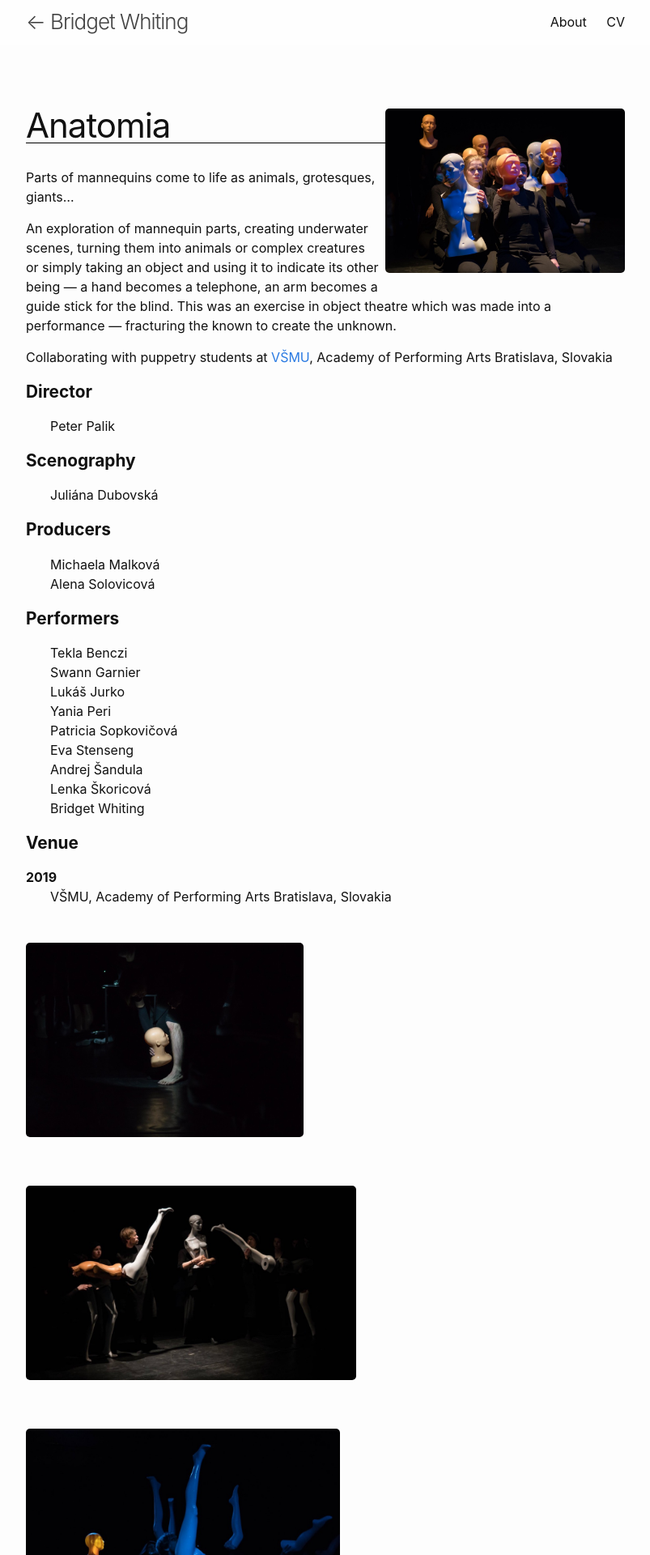
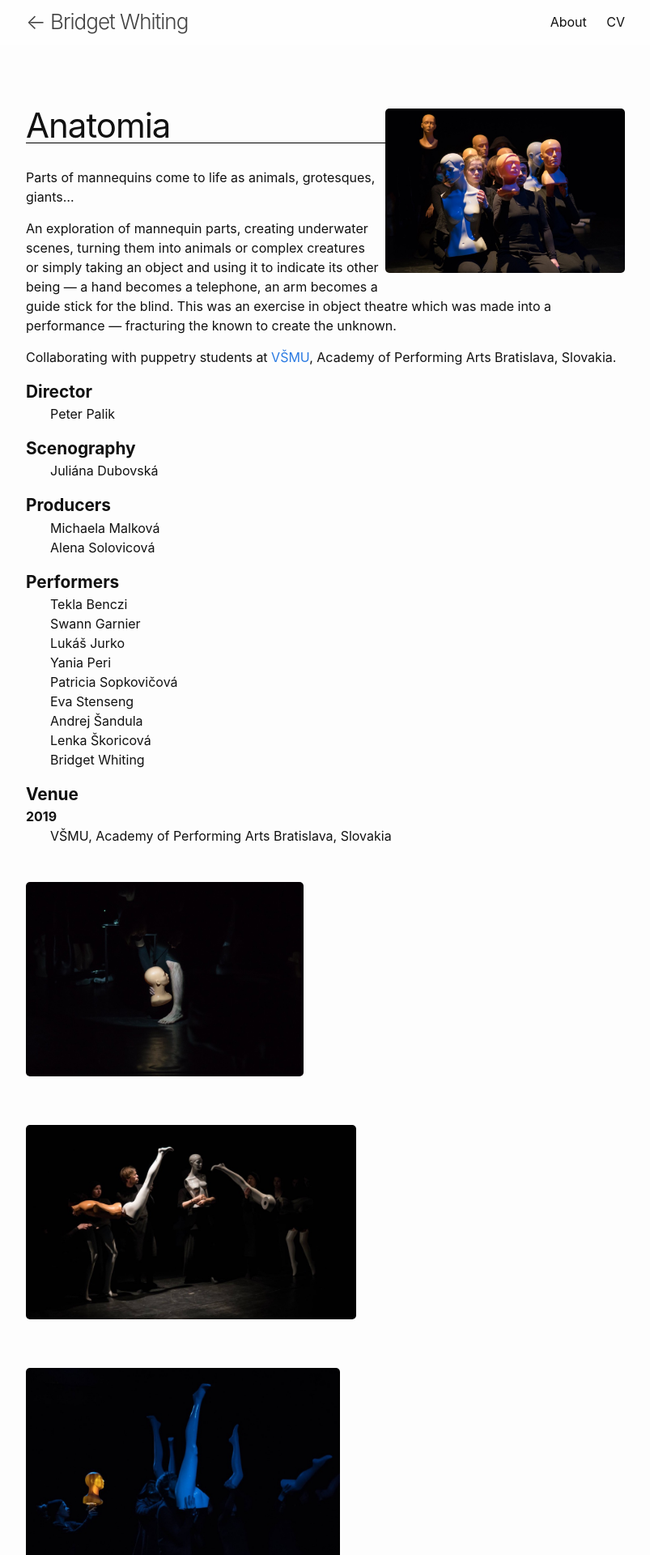
Before and after one commit to markwhiting/bridget, a Jekyll site: the page built from _projects/anatomia.markdown, in a window 1280 px wide. Shown: the top 1920 px of the page at 81% size, without its empty margins (238-1041 px from the left). Built offline with Jekyll 4.4.1, drawn with Linux system fonts in a browser that asks for light colours.

Commit message:
Improved formatting of headings

```diff
--- a/_projects/anatomia.markdown
+++ b/_projects/anatomia.markdown
@@ -8,7 +8,7 @@ Parts of mannequins come to life as animals, grotesques, giants...
 
 An exploration of mannequin parts, creating underwater scenes, turning them into animals or complex creatures or simply taking an object and using it to indicate its other being — a hand becomes a telephone, an arm becomes a guide stick for the blind. This was an exercise in object theatre which was made into a performance — fracturing the known to create the unknown.
 
-Collaborating with puppetry students at [VŠMU](https://www.vsmu.sk/en/), Academy of Performing Arts Bratislava, Slovakia
+Collaborating with puppetry students at [VŠMU](https://www.vsmu.sk/en/), Academy of Performing Arts Bratislava, Slovakia.
 
 ## Director
 
--- a/_sass/minima/_layout.scss
+++ b/_sass/minima/_layout.scss
@@ -258,6 +258,7 @@
   h2 {
     @include relative-font-size(1.3);
     font-weight: bold;
+    margin: 0;
 
     @include media-query($on-laptop) {
       @include relative-font-size(1.2);
@@ -267,7 +268,6 @@
   h3 {
     @include relative-font-size(1);
     margin: 0;
-    padding: 0;
     font-weight: bold;
     @include media-query($on-laptop) {
       @include relative-font-size(1);
```
